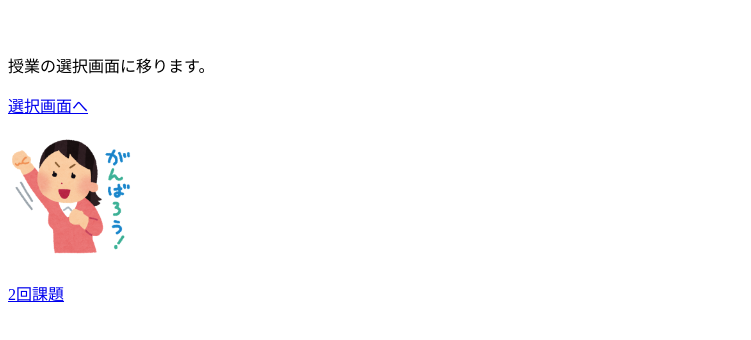
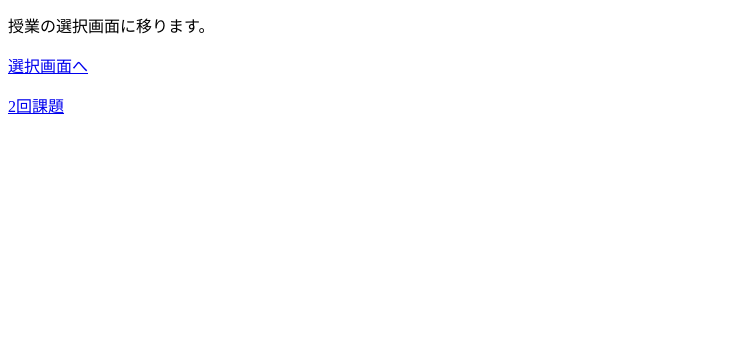
Before and after one commit to NoguchiFuka/2025VCD, a plain HTML site: page index.html in a window 1280 px wide. Shown: the part 116-456 px from the top of the page, without its empty margins (0-751 px from the left). Drawn offline with Linux system fonts and the light colour scheme.

Commit message:
index変更

```diff
--- a/index.html
+++ b/index.html
@@ -7,10 +7,9 @@
    <BODY>
 	<center><h1>選択</h1>
 	<P>担当　中村直人</center>
-　　　　<P>授業の選択画面に移ります。</p>
-<p><a href="lesson1-top.html">選択画面へ</a></p>
-        <P><img src="ganba.png" width="128" height="128" alt="頑張ろう"></P>
-<p><a href="2-top.html">2回課題</a></p>
+       <P>授業の選択画面に移ります。</p>
+       <p><a href="lesson1-top.html">選択画面へ</a></p>
+       <p><a href="2-top.html">2回課題</a></p>
 
    </BODY>
 </HTML>
```
